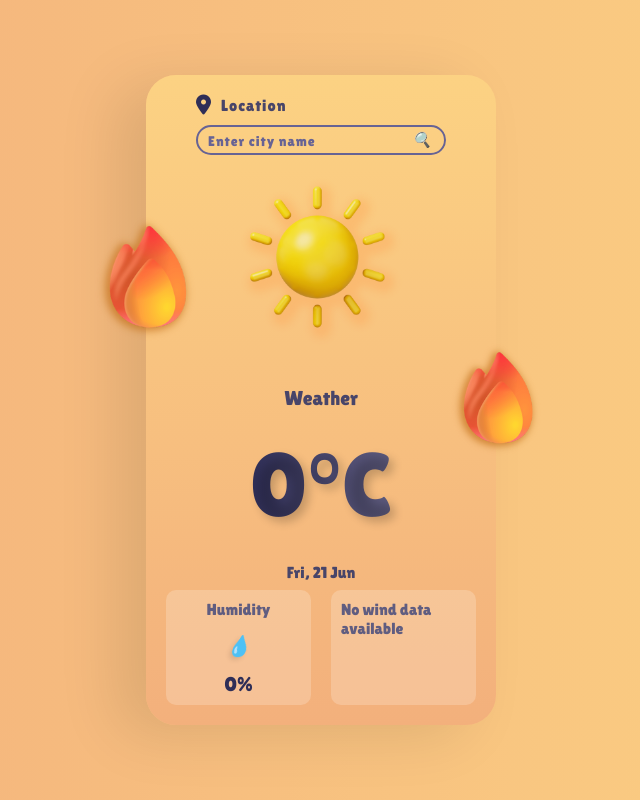
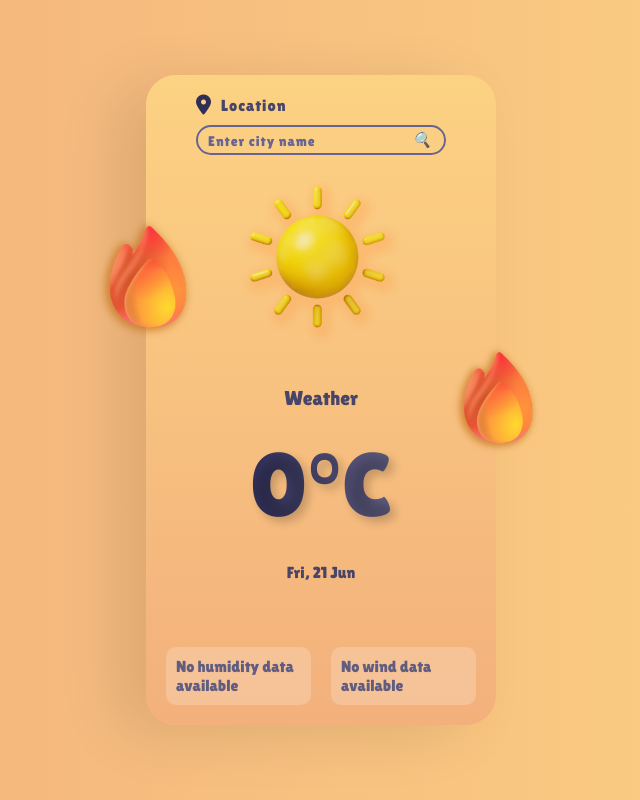
Before and after one commit to wichofly/weather-app-react.tsx, a React (Vite) app: page / in a window 1280 px wide. Shown: the whole page, without its empty margins (319-959 px from the left). Built offline with nearby package versions, Linux system fonts and the light colour scheme.

Commit message:
fix: made the same for humidity. When there is not location is showing only the text

```diff
--- a/src/components/WeatherApp.tsx
+++ b/src/components/WeatherApp.tsx
@@ -85,11 +85,15 @@ const WeatherApp = () => {
 
         <div className="weather-data">
           <div className="humidity">
-            <div className="data-name">Humidity</div>
-            <i>💧</i>
-            <div className="data">
-              {data && data.main ? data.main.humidity : '0'}%
-            </div>
+            {data && data.main ? (
+              <>
+                <div className="data-name">Humidity</div>
+                <i>💧</i>
+                <div className="data">{data.main.humidity}%</div>
+              </>
+            ) : (
+              <div className="data-name">No humidity data available</div>
+            )}
           </div>
 
           {/* Another way to do it */}
```
